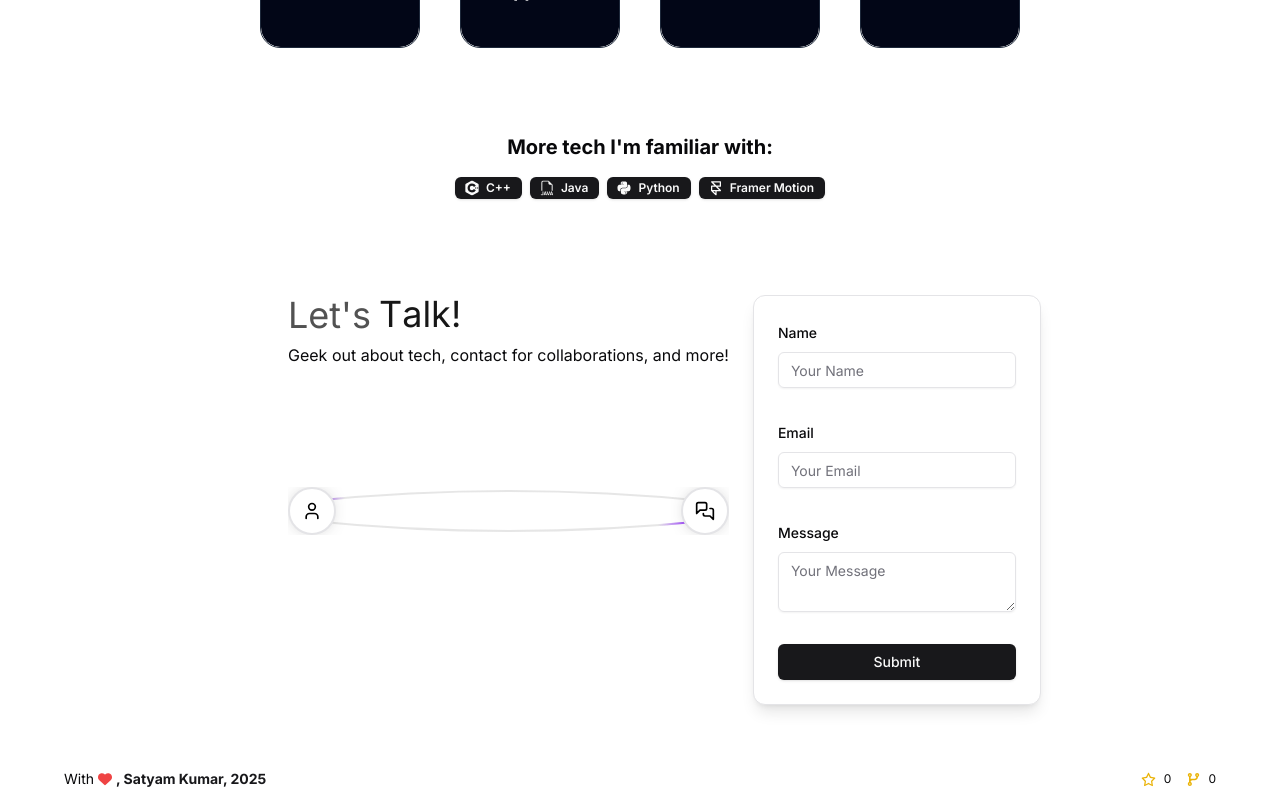
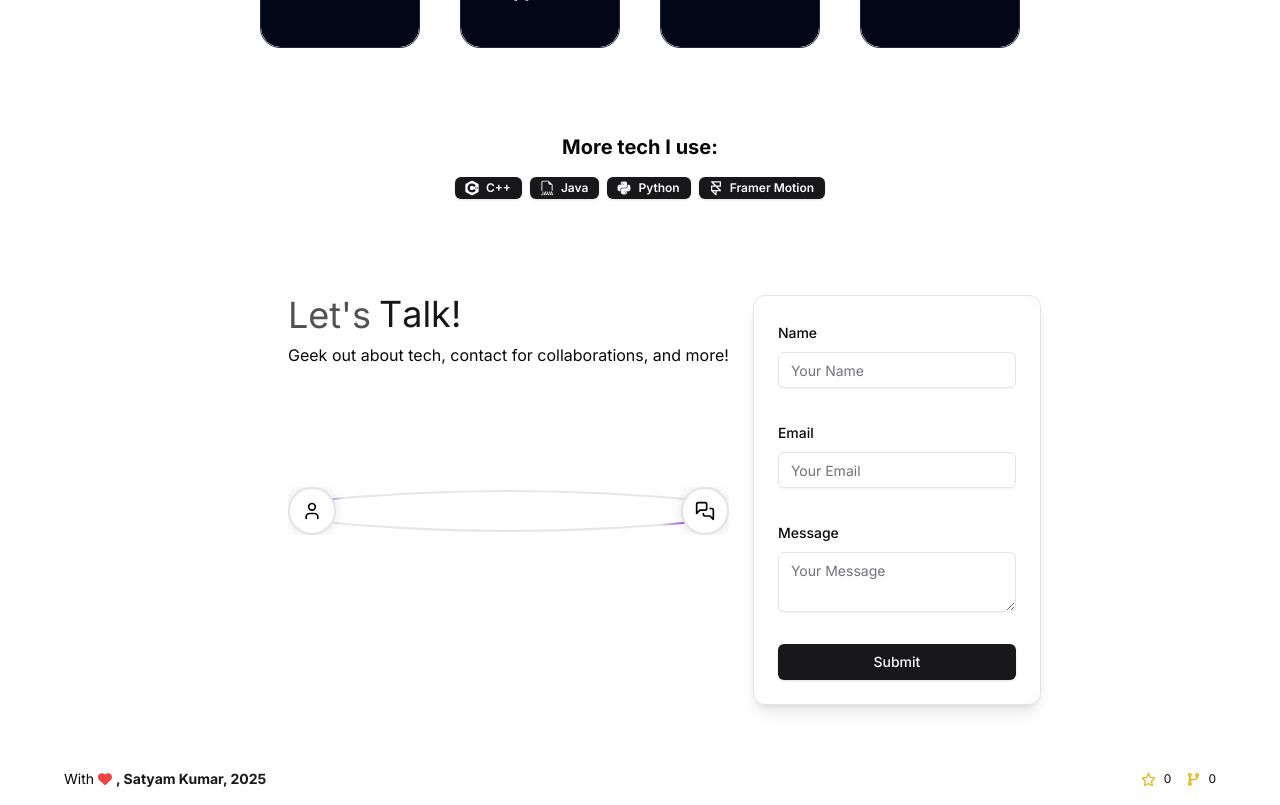
Before and after one commit to SKumr20/portfolio-v1, a Next.js app: page / in a window 1280 px wide. Shown: the part 1100-1905 px from the top of the page. Built offline with nearby package versions, Linux system fonts and the light colour scheme; no server answers.

Commit message:
Fix TechPins wrapping and margin

```diff
--- a/src/components/ui/TechPins.jsx
+++ b/src/components/ui/TechPins.jsx
@@ -6,9 +6,9 @@ import { BsFiletypeJava } from "react-icons/bs";
 
 const TechPins = () => {
   return (
-    <div className="flex flex-col justify-center items-center gap-4">
-        <h1 className="text-xl font-bold">More tech I'm familiar with: </h1>
-        <div className="flex justify-center items-center gap-2">
+    <div className="flex flex-col justify-center items-center gap-4 px-2">
+        <h1 className="text-xl font-bold">More tech I use: </h1>
+        <div className="flex justify-center items-center gap-2 flex-wrap">
             <Badge className="flex justify-center items-center gap-2">
                 <SiCplusplus className="scale-125"/>
                 C++
@@ -21,7 +21,7 @@ const TechPins = () => {
                 <FaPython className="scale-125"/>
                 Python
             </Badge>
-            <Badge className="flex justify-center items-center gap-2">
+            <Badge className="flex justify-center items-center gap-2 whitespace-nowrap">
                 <FiFramer className="scale-125"/>
                 Framer Motion
             </Badge>
@@ -30,4 +30,4 @@ const TechPins = () => {
   )
 }
 
-export default TechPins
+export default TechPins;
```
